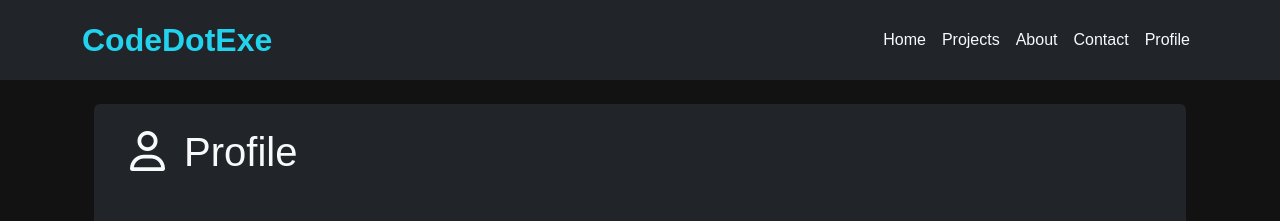
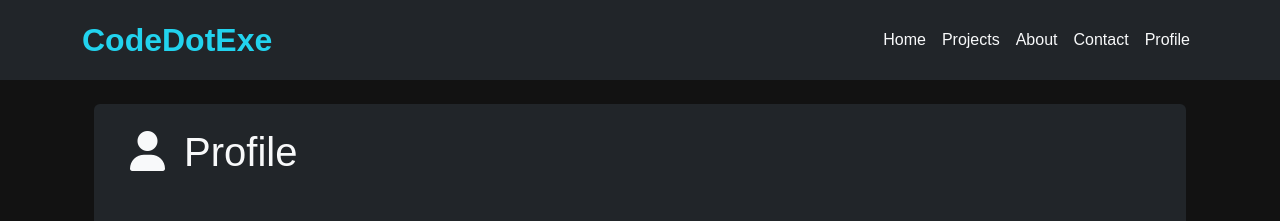
Before and after one commit to ItsKai14/portfolio, a React (Vite) app: page /profile in a window 1280 px wide. Shown: the top 221 px of the page. Built offline with nearby package versions, Linux system fonts and the light colour scheme; a web font is replaced by a local one.

Commit message:
minor changes

```diff
--- a/src/pages/Profile.jsx
+++ b/src/pages/Profile.jsx
@@ -15,7 +15,7 @@ function Profile() {
         {/* PROFILE CARD */}
         <div className="container profile-page bg-dark text-light py-4 mb-2 rounded">
           <h1 className="mx-4 pb-4">
-            <i className="fa-regular fa-user me-2"></i> Profile
+            <i className="fa-solid fa-user me-2"></i> Profile
           </h1>
 
           <div className="profile-details d-flex gap-4 mt-5 mx-5">
```
